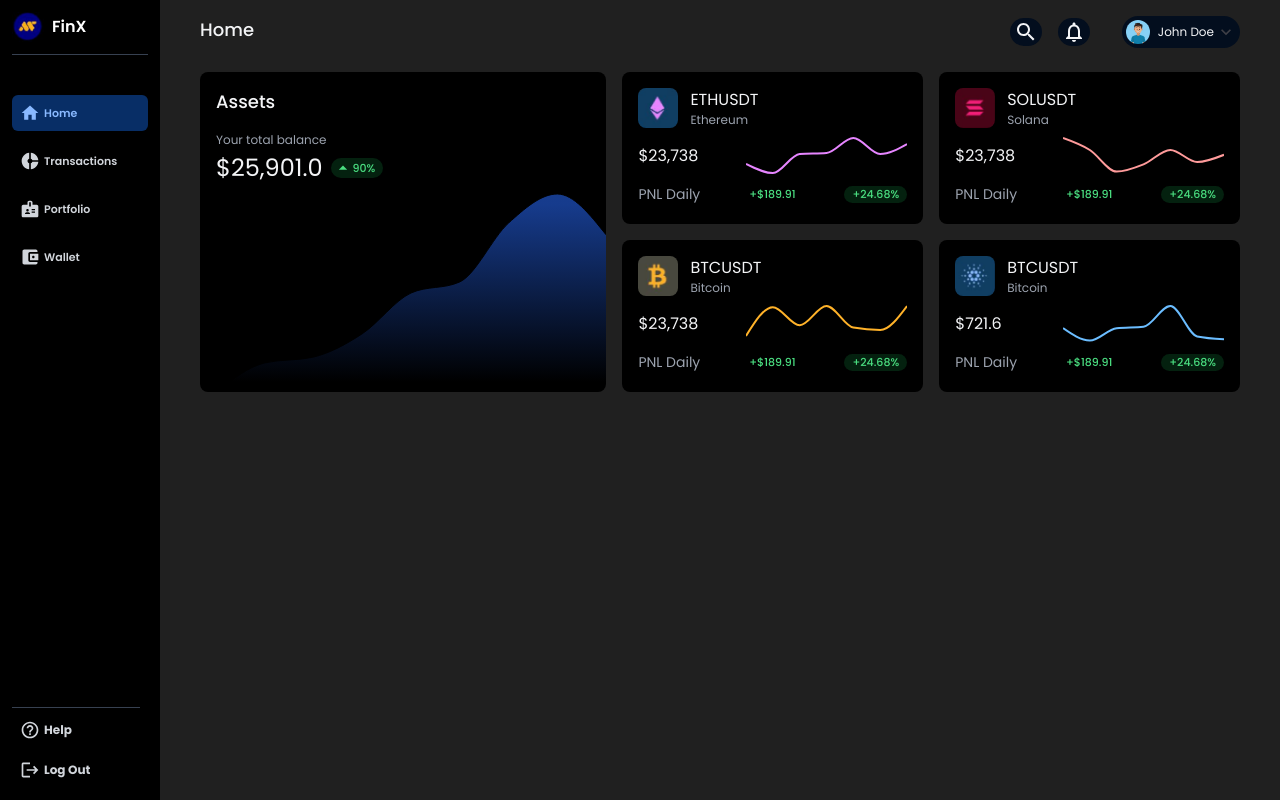
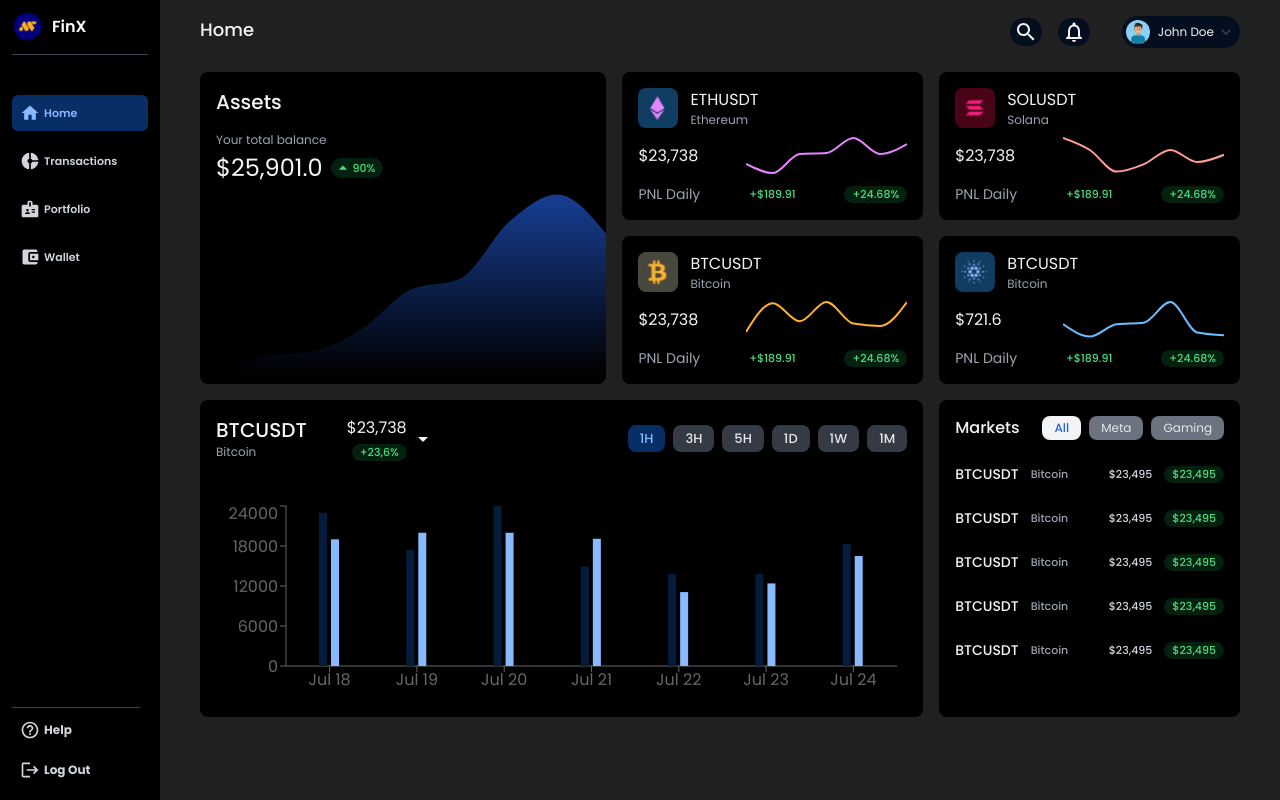
Before and after one commit to parsaes85/cryptocurrency-dashboard, a React (Vite) app: page / in a window 1280 px wide. Built offline with nearby package versions, Linux system fonts and the light colour scheme; the HTML template or start-up script is replaced by a standard one.

Commit message:
complete bottom section of home page

```diff
--- a/src/Components/HomeComponents/AssetsAreaChart/AssetsAreaChart.jsx
+++ b/src/Components/HomeComponents/AssetsAreaChart/AssetsAreaChart.jsx
@@ -53,7 +53,7 @@ const data = [
 export default function AssetsAreaChart() {
   return (
     <div className="col-span-2 bg-black pl-4 pt-4 rounded-lg">
-      <h1 className="text-gray-100 font-medium text-lg">Assets</h1>
+      <h1 className="text-gray-100 font-medium text-xl">Assets</h1>
       <div className="mt-4">
         <h2 className="text-gray-400 text-xs">Your total balance</h2>
         <div className="flex items-center gap-2 mt-1">
@@ -63,7 +63,7 @@ export default function AssetsAreaChart() {
           </span>
         </div>
       </div>
-      <div className="h-52">
+      <div className="h-[200px]">
         <ResponsiveContainer width="100%" height="100%">
           <AreaChart
             width={500}
--- /dev/null
+++ b/src/Components/HomeComponents/BitcoinBarChart/BitcoinBarChart.jsx
@@ -0,0 +1,117 @@
+import React from "react";
+import {
+  BarChart,
+  Bar,
+  Rectangle,
+  XAxis,
+  YAxis,
+  CartesianGrid,
+  Tooltip,
+  Legend,
+  ResponsiveContainer,
+} from "recharts";
+
+import ArrowDropDownIcon from "@mui/icons-material/ArrowDropDown";
+
+const data = [
+  {
+    name: "Jul 18",
+    uv: 19000,
+    pv: 23000,
+  },
+  {
+    name: "Jul 19",
+    uv: 20000,
+    pv: 17398,
+  },
+  {
+    name: "Jul 20",
+    uv: 20000,
+    pv: 24000,
+  },
+  {
+    name: "Jul 21",
+    uv: 19080,
+    pv: 14908,
+  },
+  {
+    name: "Jul 22",
+    uv: 11090,
+    pv: 13800,
+  },
+  {
+    name: "Jul 23",
+    uv: 12390,
+    pv: 13800,
+  },
+  {
+    name: "Jul 24",
+    uv: 16490,
+    pv: 18300,
+  },
+];
+
+export default function BitcoinBarChart() {
+  return (
+    <div className="lg:col-span-7 bg-black p-4 rounded-lg">
+      <div className="flex flex-wrap gap-4 lg:gap-0 justify-between items-center">
+        <div className="flex gap-10">
+          <div>
+            <h1 className="text-gray-100 text-xl font-medium">BTCUSDT</h1>
+            <h3 className="text-gray-400 text-xs">Bitcoin</h3>
+          </div>
+          <div className="flex items-center gap-1">
+            <div className="flex flex-col items-end gap-1">
+              <h1 className="text-gray-100">$23,738</h1>
+              <span className="text-green-400 bg-green-600 text-[11px] font-medium bg-opacity-20 rounded-full px-2">
+                +23,6%
+              </span>
+            </div>
+            <ArrowDropDownIcon className="text-gray-100" />
+          </div>
+        </div>
+        <div className="text-gray-200 text-[10px] sm:text-[13px] font-medium flex gap-2">
+          <span className="active bg-opacity-70 py-1 px-2 sm:px-3 rounded-lg">
+            1H
+          </span>
+          <span className="bg-gray-600 bg-opacity-70 py-1 px-2 sm:px-3 rounded-lg">
+            3H
+          </span>
+          <span className="bg-gray-600 bg-opacity-70 py-1 px-2 sm:px-3 rounded-lg">
+            5H
+          </span>
+          <span className="bg-gray-600 bg-opacity-70 py-1 px-2 sm:px-3 rounded-lg">
+            1D
+          </span>
+          <span className="bg-gray-600 bg-opacity-70 py-1 px-2 sm:px-3 rounded-lg">
+            1W
+          </span>
+          <span className="bg-gray-600 bg-opacity-70 py-1 px-2 sm:px-3 rounded-lg">
+            1M
+          </span>
+        </div>
+      </div>
+      <div className="mt-10 h-[200px]">
+        <ResponsiveContainer width="100%" height="100%">
+          <BarChart
+            width={500}
+            height={300}
+            data={data}
+            margin={{
+              top: 5,
+              right: 10,
+              left: 10,
+              bottom: 5,
+            }}
+          >
+            <XAxis dataKey="name" />
+            <YAxis />
+            <Tooltip />
+            <Bar dataKey="pv" fill="#051C3D" barSize={8} />
+            <Bar dataKey="uv" fill="#89B9FF" barSize={8} />
+          </BarChart>
+        </ResponsiveContainer>
+      </div>
+    </div>
+  );
+}
--- /dev/null
+++ b/src/Components/HomeComponents/MarketsItem/MarketsItem.jsx
@@ -0,0 +1,18 @@
+import React from "react";
+
+export default function MarketsItem() {
+  return (
+    <div className="flex justify-between font-medium">
+      <div className="flex gap-3 items-center">
+        <h1 className="text-gray-100 text-xs sm:text-sm">BTCUSDT</h1>
+        <h3 className="text-gray-400 text-[11px]">Bitcoin</h3>
+      </div>
+      <div className="flex gap-3 items-center">
+        <span className="text-gray-300 text-[11px]">$23,495</span>
+        <span className="text-green-400 bg-green-600 text-[11px] font-medium bg-opacity-20 rounded-full px-2">
+          $23,495
+        </span>
+      </div>
+    </div>
+  );
+}
--- a/src/Components/Sidebar/Sidebar.jsx
+++ b/src/Components/Sidebar/Sidebar.jsx
@@ -12,7 +12,7 @@ import "./Sidebar.css";
 
 export default function Sidebar() {
   return (
-    <div>
+    <div className="hidden sm:block">
       <div className="bg-black p-3 w-40 h-full relative">
         <div className="border-b border-b-gray-700 pb-3 flex items-center gap-2">
           <img src="images/logo.JPG" alt="" className="w-8"/>
--- a/src/Components/Topbar/Topbar.jsx
+++ b/src/Components/Topbar/Topbar.jsx
@@ -13,8 +13,8 @@ export default function Topbar() {
     <div className="flex justify-between mb-6">
       <h1 className="text-gray-100 font-medium capitalize text-lg">{pathname ? pathname : "Home"}</h1>
 
-      <div className="flex gap-8 items-center">
-        <div className="flex gap-4 text-gray-100">
+      <div className="flex gap-2 sm:gap-8 items-center">
+        <div className="flex gap-2 sm:gap-4 text-gray-100">
           <div className="bg-bg-2 rounded-full py-0.5 px-1 flex">
             <SearchIcon />
           </div>
@@ -24,7 +24,7 @@ export default function Topbar() {
         </div>
         <div className="flex items-center bg-bg-2 rounded-full p-1">
           <img src="images/profile-1.jpg" alt="" className="w-6 rounded-full" />
-          <h1 className="text-gray-100 text-xs ml-2 mr-0.5">John Doe</h1>
+          <h1 className="text-gray-100 text-[10px] sm:text-xs ml-2 mr-0.5">John Doe</h1>
           <KeyboardArrowDownIcon fontSize="small" className="text-zinc-700" />
         </div>
       </div>
--- a/src/Pages/Home/Home.jsx
+++ b/src/Pages/Home/Home.jsx
@@ -2,13 +2,15 @@ import React from "react";
 
 import CurrencyBox from "../../Components/HomeComponents/CurrencyBox/CurrencyBox";
 import AssetsAreaChart from "../../Components/HomeComponents/AssetsAreaChart/AssetsAreaChart";
+import BitcoinBarChart from "../../Components/HomeComponents/BitcoinBarChart/BitcoinBarChart";
+import MarketsItem from "../../Components/HomeComponents/MarketsItem/MarketsItem";
 
 export default function Home() {
   return (
     <div>
-      <div className="grid grid-cols-5 gap-4">
+      <div className="grid lg:grid-cols-5 gap-y-4 lg:gap-4 mb-4">
         <AssetsAreaChart />
-        <div className="grid col-span-3 grid-cols-2 gap-4 w-full">
+        <div className="grid col-span-3 md:grid-cols-2 gap-4 w-full">
           <CurrencyBox
             logo="images/eth-logo.JPG"
             title="ETHUSDT"
@@ -83,7 +85,26 @@ export default function Home() {
           />
         </div>
       </div>
-      <div></div>
+      <div className="grid lg:grid-cols-10 gap-4">
+        <BitcoinBarChart />
+        <div className="bg-black p-4 rounded-lg lg:col-span-3">
+          <div className="flex justify-between items-center">
+            <h1 className="text-gray-100 font-medium">Markets</h1>
+            <div className="flex text-gray-200 text-[10px] sm:text-xs gap-2">
+              <span className="bg-gray-100 text-blue-600 font-medium py-1 px-2 sm:px-3 rounded-lg">All</span>
+              <span className="bg-gray-500 py-1 px-2 sm:px-3 rounded-lg">Meta</span>
+              <span className="bg-gray-500 py-1 px-2 sm:px-3 rounded-lg">Gaming</span>
+            </div>
+          </div>
+          <div className="mt-6 space-y-6">
+            <MarketsItem />
+            <MarketsItem />
+            <MarketsItem />
+            <MarketsItem />
+            <MarketsItem />
+          </div>
+        </div>
+      </div>
     </div>
   );
 }
```
